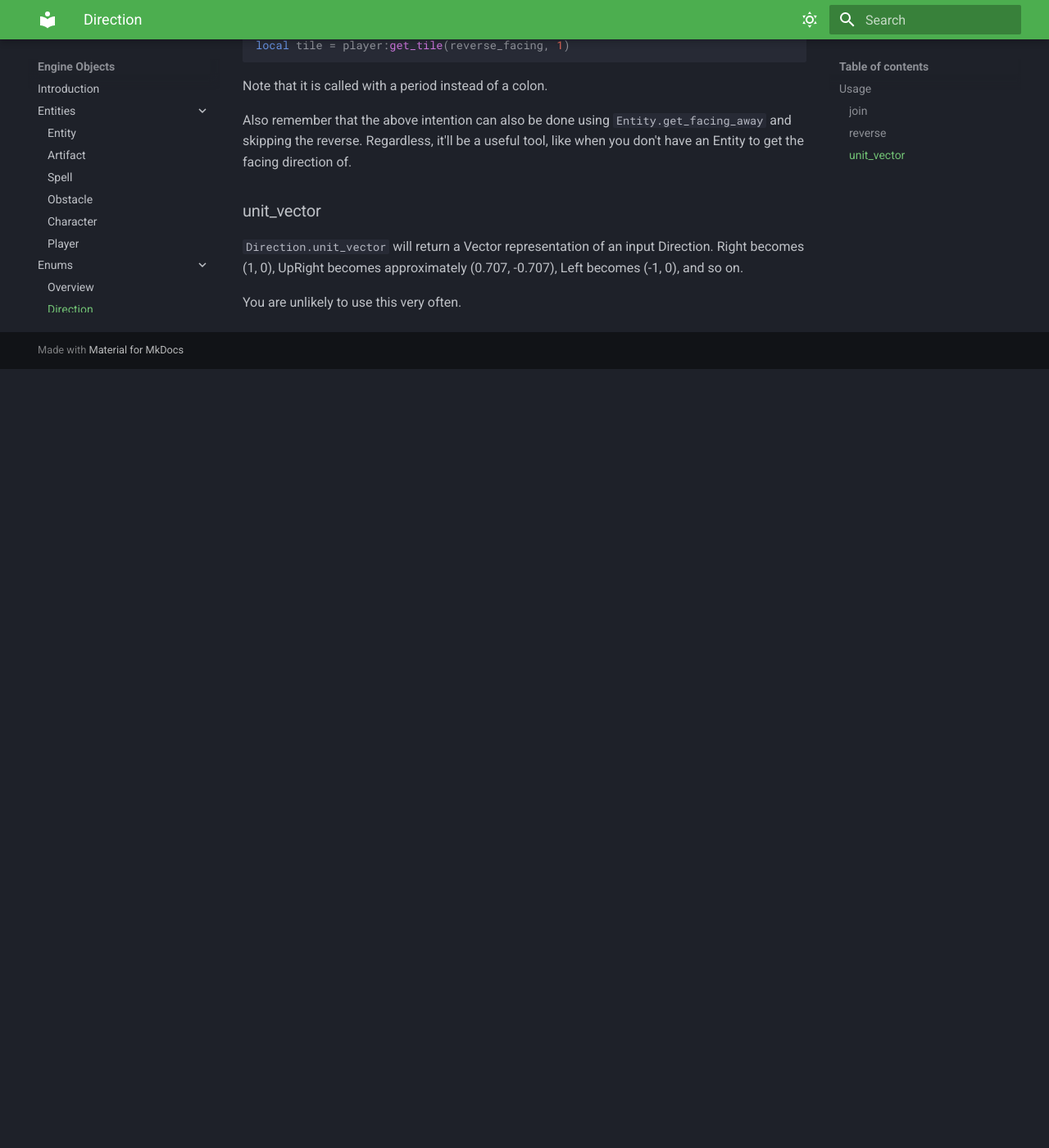
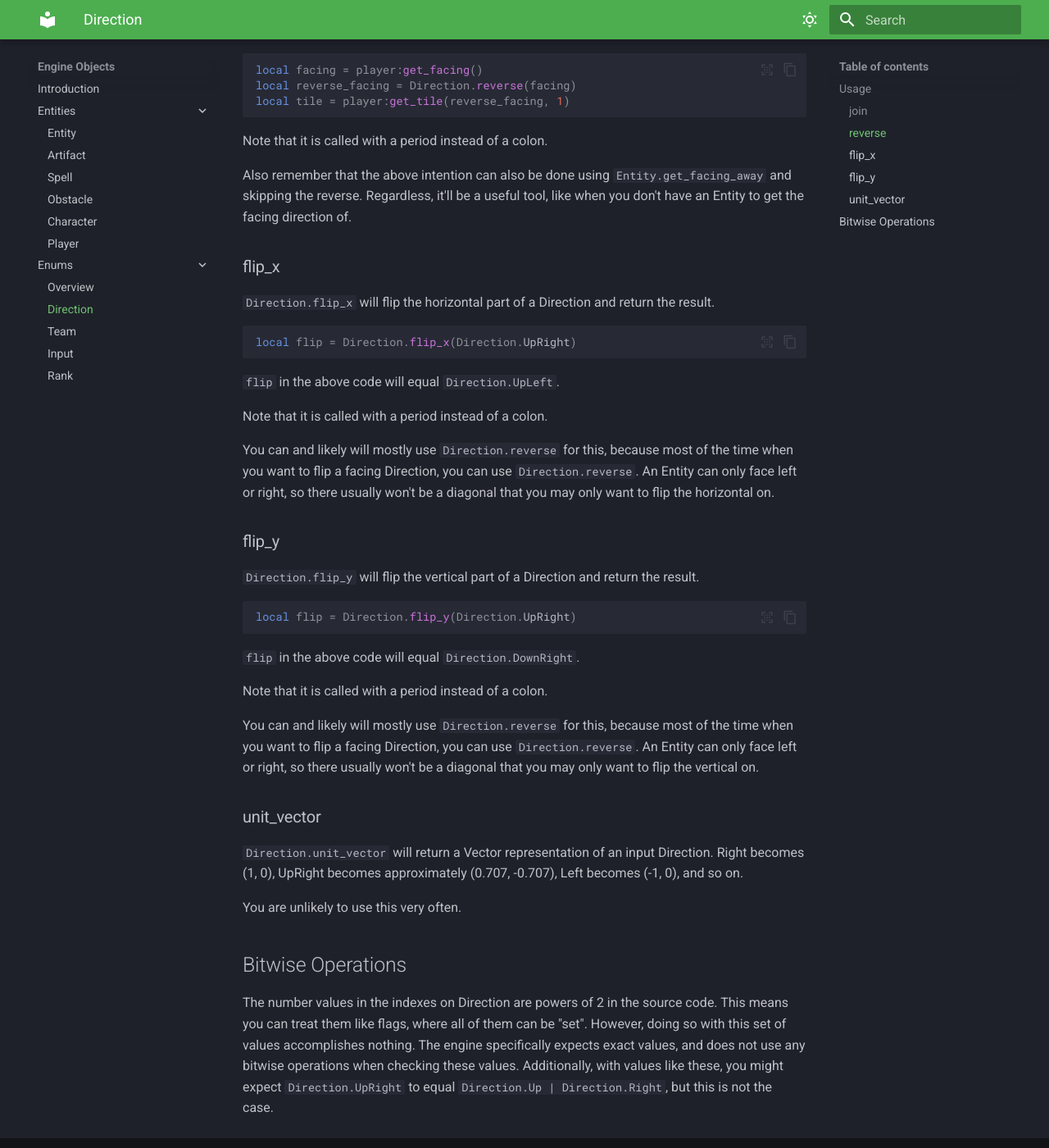
Before and after one commit to Alrysc/onb_docs, an MkDocs documentation site: the page built from docs/onb_overview/enums/direction.md, in a window 1280 px wide and 1400 px high, scrolled down 1799 px. Shown: the whole window at 82% size. Built offline with MkDocs 1.6.1 and Material for MkDocs 9.7.7, drawn with Linux system fonts in a browser that asks for light colours; before the commit the page ends 2249 px from its top, so only the background shows below that.

Commit message:
flip_x and flip_y mention

````diff
--- a/docs/onb_overview/enums/direction.md
+++ b/docs/onb_overview/enums/direction.md
@@ -19,6 +19,8 @@ Additionally, the following indexes have function values:
 
 * join
 * reverse
+* flip_x
+* flip_y
 * unit_vector
 
 ## Usage
@@ -82,6 +84,40 @@ Also remember that the above intention can also be done using `Entity.get_facing
 and skipping the reverse. Regardless, it'll be a useful tool, like when you don't have
 an Entity to get the facing direction of.
 
+### flip_x
+
+`Direction.flip_x` will flip the horizontal part of a Direction and return the result.
+
+```lua
+local flip = Direction.flip_x(Direction.UpRight)
+```
+
+`flip` in the above code will equal `Direction.UpLeft`.
+
+Note that it is called with a period instead of a colon.
+
+You can and likely will mostly use `Direction.reverse` for this, because most of the time
+when you want to flip a facing Direction, you can use `Direction.reverse`. An Entity can
+only face left or right, so there usually won't be a diagonal that you may only want to
+flip the horizontal on.
+
+### flip_y
+
+`Direction.flip_y` will flip the vertical part of a Direction and return the result.
+
+```lua
+local flip = Direction.flip_y(Direction.UpRight)
+```
+
+`flip` in the above code will equal `Direction.DownRight`.
+
+Note that it is called with a period instead of a colon.
+
+You can and likely will mostly use `Direction.reverse` for this, because most of the time
+when you want to flip a facing Direction, you can use `Direction.reverse`. An Entity can
+only face left or right, so there usually won't be a diagonal that you may only want to
+flip the vertical on.
+
 ### unit_vector
 
 `Direction.unit_vector` will return a Vector representation of an input Direction.
@@ -89,3 +125,13 @@ Right becomes (1, 0), UpRight becomes approximately (0.707, -0.707), Left become
 and so on.
 
 You are unlikely to use this very often.
+
+
+## Bitwise Operations
+
+The number values in the indexes on Direction are powers of 2 in the source code. This
+means you can treat them like flags, where all of them can be "set". However, doing so
+with this set of values accomplishes nothing. The engine specifically expects exact values,
+and does not use any bitwise operations when checking these values. Additionally, with
+values like these, you might expect `Direction.UpRight` to equal `Direction.Up | Direction.Right`,
+but this is not the case.
````
